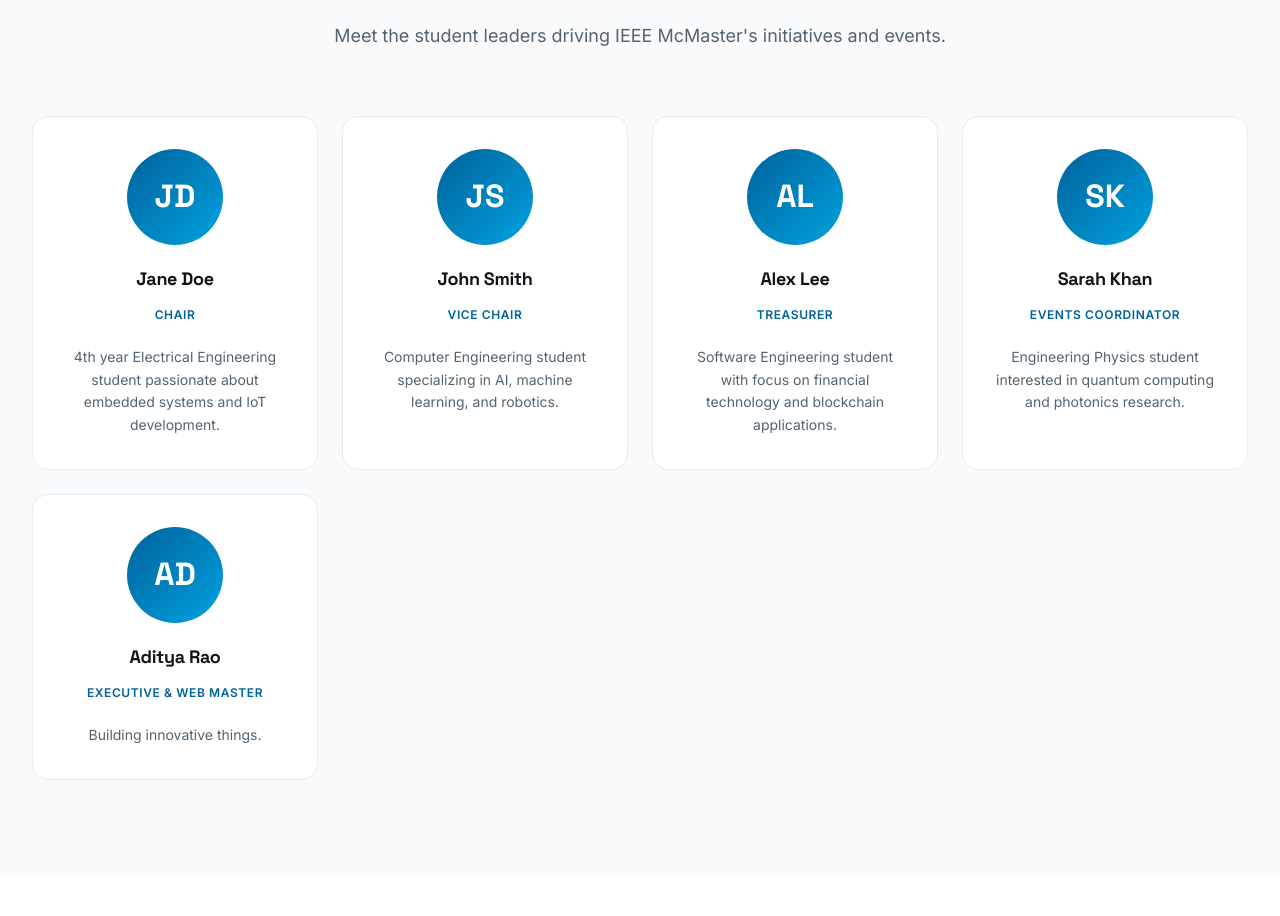
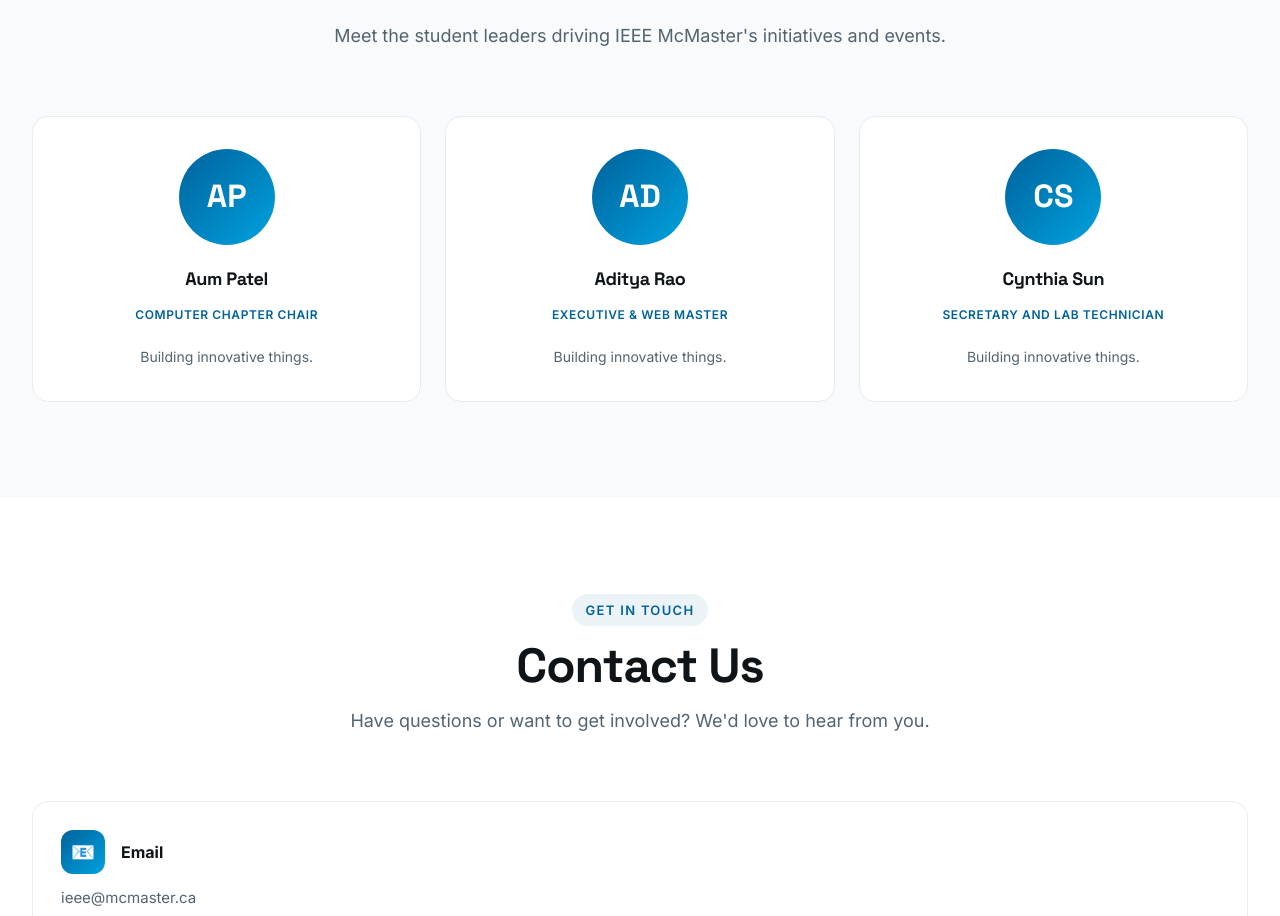
Before and after one commit to mac-ieee/ieeesb-mcmaster-website, a Next.js app: page / in a window 1280 px wide. Shown: the part 4872-5788 px from the top of the page. Built offline with nearby package versions, Linux system fonts and the light colour scheme.

Commit message:
Update team members and their details
Replaced team members Jane Doe, John Smith, Alex Lee, and Sarah Khan with Aum Patel and Cynthia Sun, updating their roles and bios.

```diff
--- a/src/data/team.ts
+++ b/src/data/team.ts
@@ -7,28 +7,10 @@ export interface Member {
 
 export const members: Member[] = [
     {
-        initials: "JD",
-        name: "Jane Doe",
-        role: "Chair",
-        bio: "4th year Electrical Engineering student passionate about embedded systems and IoT development.",
-    },
-    {
-        initials: "JS",
-        name: "John Smith",
-        role: "Vice Chair",
-        bio: "Computer Engineering student specializing in AI, machine learning, and robotics.",
-    },
-    {
-        initials: "AL",
-        name: "Alex Lee",
-        role: "Treasurer",
-        bio: "Software Engineering student with focus on financial technology and blockchain applications.",
-    },
-    {
-        initials: "SK",
-        name: "Sarah Khan",
-        role: "Events Coordinator",
-        bio: "Engineering Physics student interested in quantum computing and photonics research.",
+        initials: "AP",
+        name: "Aum Patel",
+        role: "Computer Chapter Chair",
+        bio: "Building innovative things.",
     },
     {
         initials: "AD",
@@ -36,4 +18,10 @@ export const members: Member[] = [
         role: "Executive & Web Master",
         bio: "Building innovative things.",
     },
+    {
+        initials: "CS",
+        name: "Cynthia Sun",
+        role: "Secretary and Lab Technician",
+        bio: "Building innovative things.",
+    },
 ]
```
